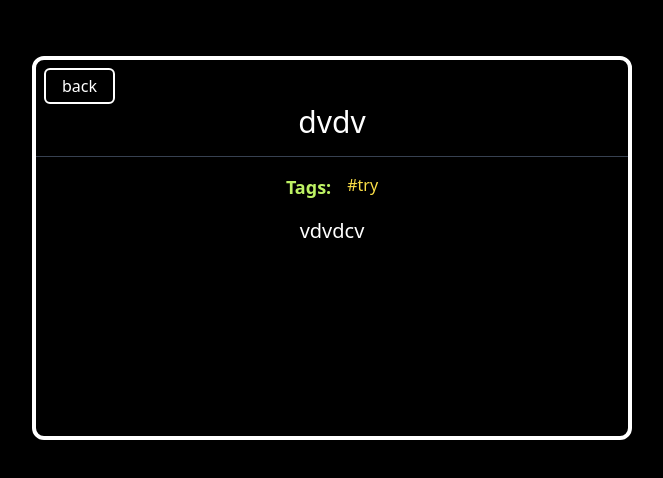
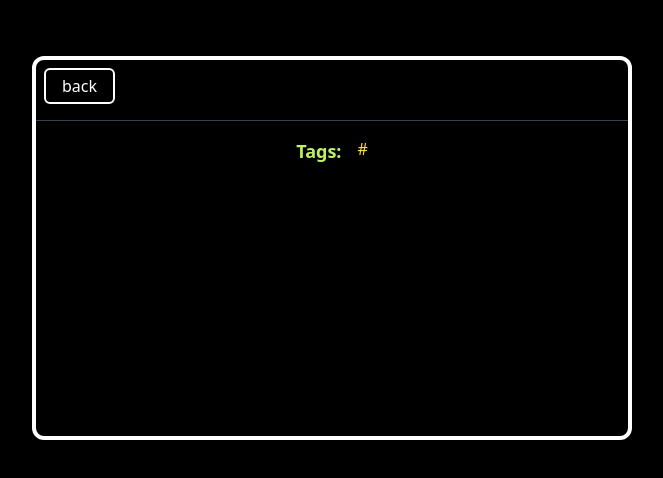
Before and after one commit to neelehnsb/Learn-RTL-with-Todo, a React (Create React App) app: page /1 in a window 1280 px wide. Shown: the top 478 px of the page, without its empty margins (308-971 px from the left). Built offline with nearby package versions, Linux system fonts and the light colour scheme.

Commit message:
bug fixes

```diff
--- a/src/App.tsx
+++ b/src/App.tsx
@@ -1,14 +1,10 @@
-import { useState } from "react";
-import Todoform from "./components/todoform";
-import Todolist from "./components/todolist";
-import { TaskAddForm } from "./components/taskaddform";
 import { TaskView } from "./components/pages/taskView";
-import { BrowserRouter, Route, Routes, useNavigate } from "react-router-dom";
+import { Route, Routes, useNavigate } from "react-router-dom";
 import { Home } from "./components/pages/home";
 
-let taskname = "dvdv";
-let tasktags = ["try"];
-let taskdescription = "vdvdcv";
+let taskname = "";
+let tasktags = [""];
+let taskdescription = "";
 
 let oldtodos: { name: string; tags: string[]; description: string }[] = [];
 
--- a/src/components/pages/home.tsx
+++ b/src/components/pages/home.tsx
@@ -63,10 +63,6 @@ export const Home = ({
     setTodos([...todos]);
   };
 
-  const close = () => {
-    setEditCheck(false);
-  };
-
   const closetaskadd = () => {
     setAddCheck(false);
     setEditCheck(false);
@@ -121,6 +117,8 @@ export const Home = ({
           addtask={addTask}
           EditCheck={editCheck}
           editSubmit={editSubmit}
+          indexToEdit={indexToEdit}
+          todoToEdit={todos[indexToEdit]}
         />
       ) : (
         ""
@@ -131,6 +129,8 @@ export const Home = ({
           addtask={addTask}
           EditCheck={editCheck}
           editSubmit={editSubmit}
+          indexToEdit={indexToEdit}
+          todoToEdit={todos[indexToEdit]}
         />
       ) : (
         ""
--- a/src/components/pages/taskView.tsx
+++ b/src/components/pages/taskView.tsx
@@ -1,5 +1,3 @@
-import { Link, Navigate } from "react-router-dom";
-
 import { useNavigate } from "react-router-dom";
 
 export const TaskView = ({
@@ -28,19 +26,23 @@ export const TaskView = ({
           back
         </button>
         <div className="flex flex-col gap-4">
-          <p className="text-white text-3xl w-fit mx-auto ">{name}</p>
+          <h1 className="text-white text-3xl max-w-[550px] text-ellipsis overflow-hidden mx-auto ">
+            {name}
+          </h1>
           <hr className="border-gray-700"></hr>
           <div className="w-11/12 flex justify-center mx-auto">
             <div className="flex gap-4">
-              <p className="text-lg  text-lime-300 font-extrabold ">Tags: </p>
+              <h2 className="text-lg  text-lime-300 font-extrabold ">Tags: </h2>
               {tags.map((tag, index) => (
-                <p className="text-yellow-300 w-fit mx-auto" key={index}>
+                <h4 className="text-yellow-300 w-fit mx-auto" key={index}>
                   #{tag}
-                </p>
+                </h4>
               ))}
             </div>
           </div>
-          <p className="text-white text-xl w-fit mx-auto ">{description}</p>
+          <div className="max-w-[550px] text-center mx-auto">
+            <h3 className="text-white text-xl w-min mx-auto ">{description}</h3>
+          </div>
         </div>
       </div>
     </div>
--- a/src/components/taskaddform.tsx
+++ b/src/components/taskaddform.tsx
@@ -6,20 +6,28 @@ export function TaskAddForm({
   addtask,
   EditCheck,
   editSubmit,
+  indexToEdit,
+  todoToEdit,
 }: {
   closetaskadd: Function;
   addtask: Function;
   EditCheck: boolean;
   editSubmit: Function;
+  indexToEdit: number;
+  todoToEdit: { name: string; tags: string[]; description: string };
 }) {
-  const [name, setName] = useState<string>("");
+  const [name, setName] = useState<string>(EditCheck ? todoToEdit.name : "");
   let [tags, setTags] = useState<string[]>([]);
-  const [tagstring, setTagString] = useState<string>("");
-  const [description, setDescription] = useState<string>("");
+  const [tagstring, setTagString] = useState<string>(
+    EditCheck ? todoToEdit.tags.join(",") : ""
+  );
+  const [description, setDescription] = useState<string>(
+    EditCheck ? todoToEdit.description : ""
+  );
 
   return (
     <div className="h-[100vh] rounded-lg fixed w-screen top-0 right-0 z-10 backdrop-blur-md">
-      <div className="h-[400px] relative w-96 mx-auto rounded-lg mt-28 flex flex-col gap-4 pt-3 bg-black border-2 border-white">
+      <div className="h-[400px] relative z-10 w-96 mx-auto rounded-lg mt-28 flex flex-col gap-4 pt-3 bg-black border-2 border-white">
         <div className="w-60 mx-auto">
           <p className="text-white w-20 mx-auto">Task name</p>
           <input
@@ -57,9 +65,12 @@ export function TaskAddForm({
         </div>
 
         <button
+          id="add/button"
+          title="add/edit"
           className="bg-black border-2 w-30 px-3 py-2 rounded-md mx-auto border-white text-white"
           onClick={() => {
             tags = tagstring.split(",");
+            tags = tags.filter((tag, index) => tags.indexOf(tag) === index);
             setTags([...tags]);
             EditCheck
               ? editSubmit({ name: name, tags: tags, description: description })
--- a/src/components/todolist.tsx
+++ b/src/components/todolist.tsx
@@ -47,25 +47,29 @@ const Todolist = ({
               key={todo.name}
             >
               <div className="bg-white px-2 flex flex-col  w-[600px] rounded-lg">
-                <div>
-                  <a
+                <div className="w-[520px]">
+                  <h2
                     onClick={(e) => {
                       e.preventDefault();
                       taskPage(todo.name);
-                      console.log(todo.name);
                     }}
                     key={index}
-                    className="text-2xl cursor-pointer text-black font-extrabold"
+                    title={`task_${index}`}
+                    className="text-2xl  truncate cursor-pointer text-black font-extrabold hover:underline"
                   >
                     {todo.name}
-                  </a>
+                  </h2>
                 </div>
 
                 <div className="flex gap-2">
                   {todo.tags.map((tag, index) => (
-                    <p key={tag} className=" text-gray-400 h-min my-auto">
+                    <h6
+                      title={`${todo.name}_tag${index}`}
+                      key={`${todo.name}_tag${index}`}
+                      className=" text-gray-400 h-min"
+                    >
                       {tag}
-                    </p>
+                    </h6>
                   ))}
                 </div>
               </div>
@@ -75,7 +79,7 @@ const Todolist = ({
                   <div className="p-1 bg-white rounded-lg ">
                     <img
                       src={TrashIcon}
-                      alt={`${todo}_trash`}
+                      alt={`${todo.name}_trash`}
                       id={todo.name}
                       className="h-5 w-5 bg-white cursor-pointer"
                       onClick={(event) => {
@@ -87,7 +91,7 @@ const Todolist = ({
                   <div className="p-1 bg-white rounded-lg ">
                     <img
                       src={EditIcon}
-                      alt={`${todo}_edit`}
+                      alt={`${todo.name}_edit`}
                       id={todo.name}
                       className="h-5 w-5 cursor-pointer "
                       onClick={(event) => {
```
